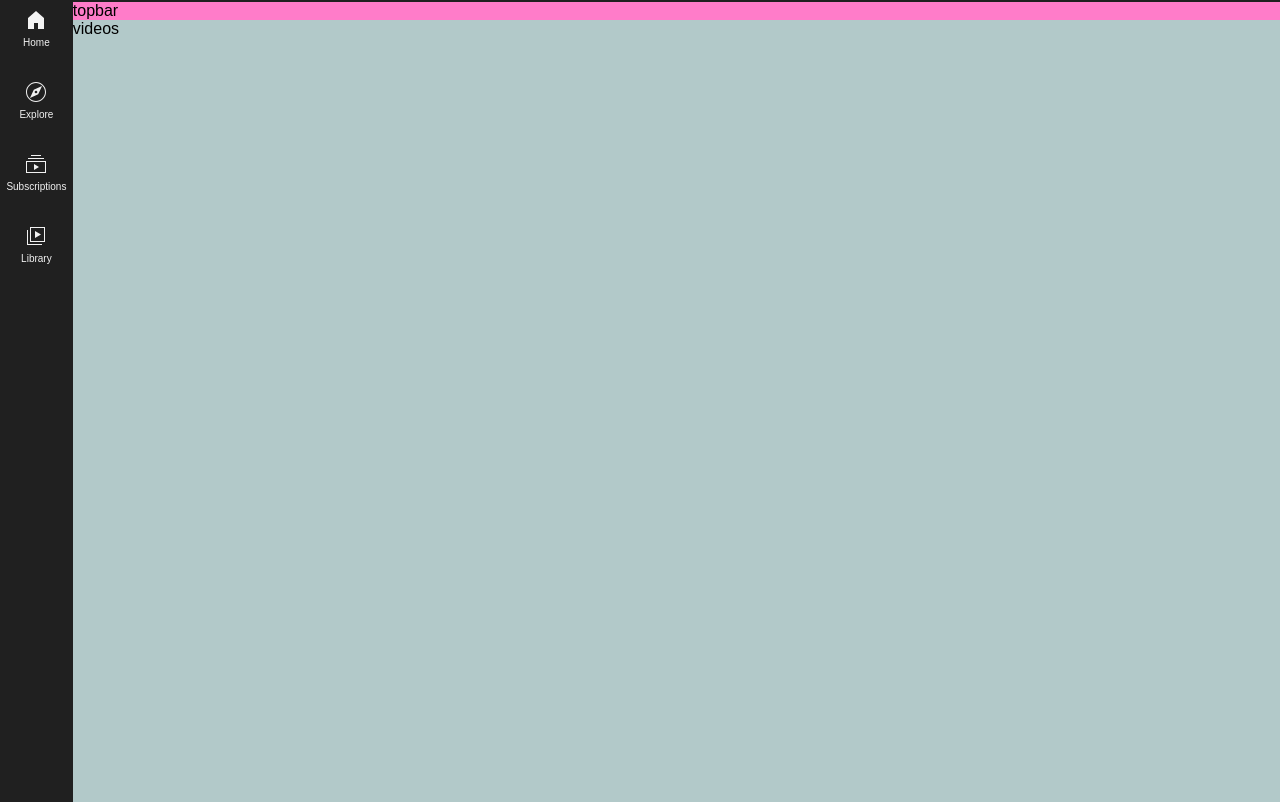
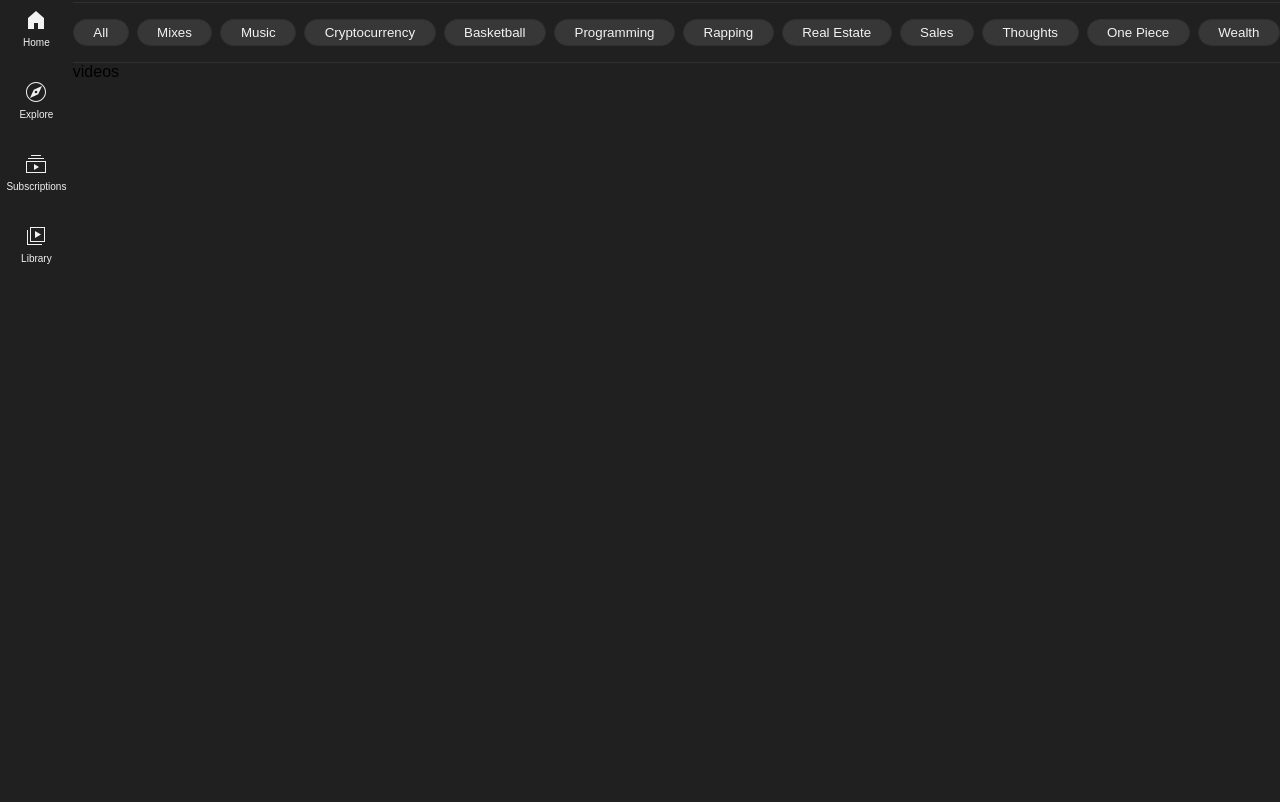
Before and after one commit to MarvinRoot/hoxton-html-youtube, a plain HTML site: page index.html in a window 1280 px wide. Shown: the part 54-856 px from the top of the page. Drawn offline with Linux system fonts and the light colour scheme.

Commit message:
Added the topbar with buttons and grids
Styled the topbar buttons, animations on hover and active

Still can't figure out a way to fix the overflow

```diff
--- a/index.html
+++ b/index.html
@@ -86,8 +86,22 @@
             </div></a>
 
         </section>
+
         <section class="center">
-            <div class="topbar">topbar</div>
+            <div class="topbar">
+                <button type="button">All</button>
+                <button type="button">Mixes</button>
+                <button type="button">Music</button>
+                <button type="button">Cryptocurrency</button>
+                <button type="button">Basketball</button>
+                <button type="button">Programming</button>
+                <button type="button">Rapping</button>
+                <button type="button">Real Estate</button>
+                <button type="button">Sales</button>
+                <button type="button">Thoughts</button>
+                <button type="button">One Piece</button>
+                <button type="button">Wealth</button>
+            </div>
             <div class="videos">videos</div>
         </section>
     </main>
--- a/style.css
+++ b/style.css
@@ -13,6 +13,7 @@ body {
     display: grid;
     grid-template-rows: auto 1fr;
     background-color: rgba(255, 0, 0, 0.3);
+    overflow-x: hidden;
 }
 
 header {
@@ -107,12 +108,40 @@ main .sidebar span {
 .center {
     display: grid;
     grid-template-rows: auto 1fr;
+    background-color: #202020;
+
 }
 
 .topbar {
-    background-color: rgba(255, 0, 255, 0.3);
+    display: grid;
+    grid-auto-flow: column;
+    grid-gap: .5rem;
+    padding: 1rem 0rem;
+    background-color: #202020;
+    border-bottom: 1px solid #303030;
+    border-top: 1px solid #303030;
+
+}
+
+.topbar button {
+    padding: 0.3rem;
+    border-radius: 25px;
+    border: solid 1px #303030;
+    background-color: #373737;
+    color: #f2f2f2;
+    cursor: pointer;
+    transition: .3s;
+}
+
+.topbar button:hover {
+    background-color: #404040;
+}
+
+.topbar button:active {
+    background-color: #f2f2f2;
+    color: #202020;
 }
 
 .videos {
-    background-color: rgba(0, 255, 255, 0.3);
+    background-color: #202020;
 }
```
